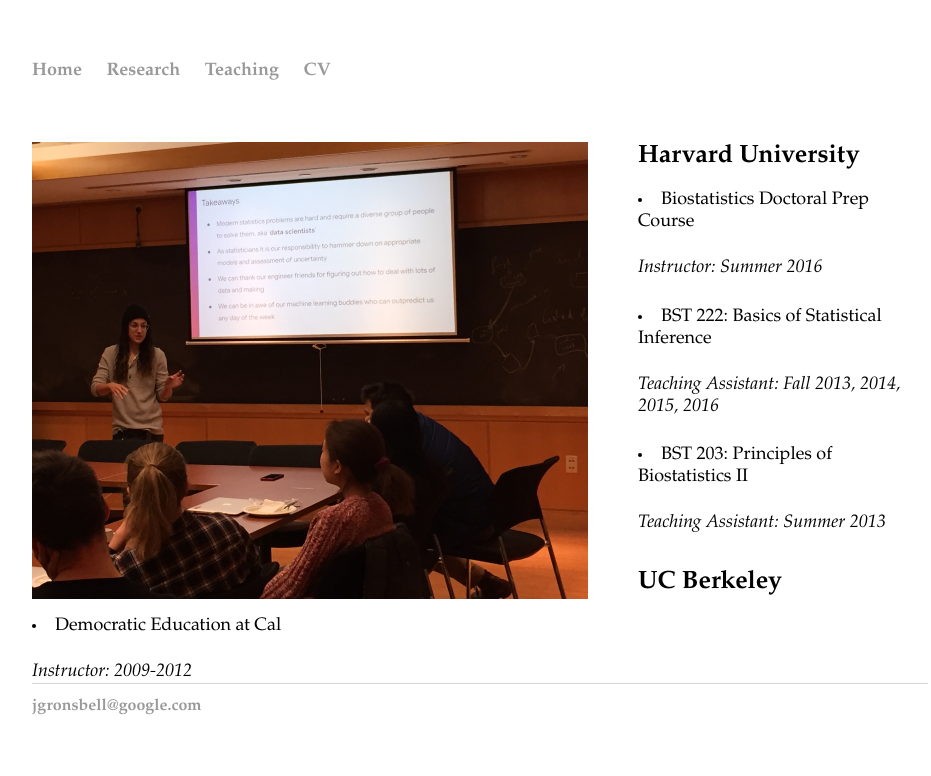
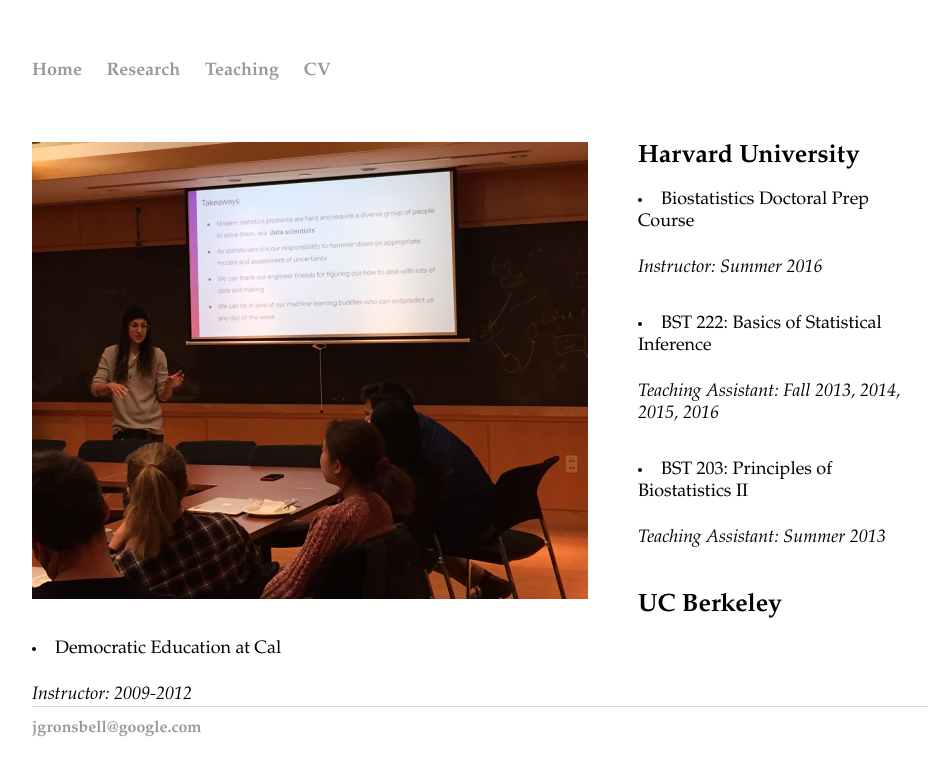
Before and after one commit to jgrons/old_website, a Jekyll site: the page built from teaching.html, in a window 1280 px wide. Shown: the top 776 px of the page, without its empty margins (160-1091 px from the left). Built offline with Jekyll 4.4.1, drawn with Linux system fonts in a browser that asks for light colours.

Commit message:
Update teaching.html

```diff
--- a/teaching.html
+++ b/teaching.html
@@ -21,7 +21,7 @@
 
 	<em style="font-size:18px; font-family: palatino">   Instructor: Summer 2016 </em>
 
-	<p style="margin-bottom:0.7cm;"> </p>
+	<p style="margin-bottom:0.9cm;"> </p>
 
 	<li style="font-size:18px; font-family: palatino"> BST 222: Basics of Statistical Inference </li>
 
@@ -29,7 +29,7 @@
 
 	<em style="font-size:18px; font-family: palatino">   Teaching Assistant: Fall 2013, 2014, 2015, 2016 </em>
 
-	<p style="margin-bottom:0.7cm;"> </p>
+	<p style="margin-bottom:0.9cm;"> </p>
 
 <li style="font-size:18px; font-family: palatino"> BST 203: Principles of Biostatistics II </li>
 
@@ -38,7 +38,7 @@
 	<em style="font-size:18px; font-family: palatino">   Teaching Assistant: Summer 2013 </em>
 
 
-	<p style="margin-bottom:0.9cm;"> </p>
+	<p style="margin-bottom:1.1cm;"> </p>
 
 	<h1 style="font-size:25px; font-family: palatino"> UC Berkeley </h1>
 
```
